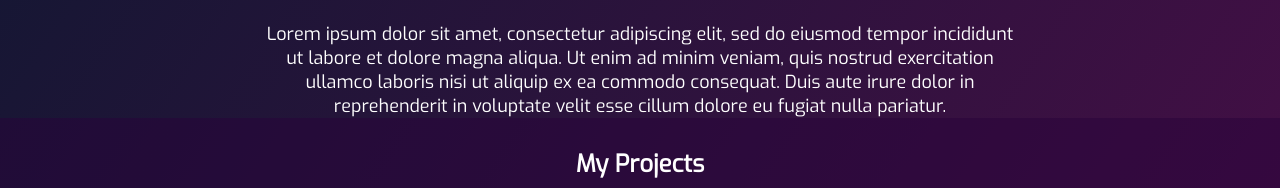
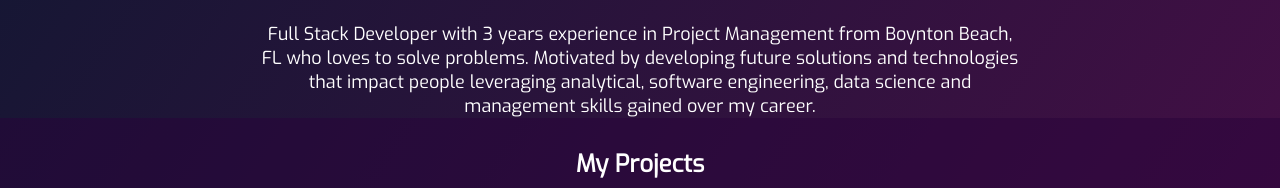
Before and after one commit to shahroze93/portfolio, a plain HTML site: page index.html in a window 1280 px wide. Shown: the part 760-948 px from the top of the page. Drawn offline with Linux system fonts and the light colour scheme.

Commit message:
Added brand statement

```diff
--- a/index.html
+++ b/index.html
@@ -36,9 +36,8 @@
       <h2>About Me</h2>
     </a>
     <img id="profileImg" src="https://imgur.com/tqFcSiI.jpg" alt="Avatar">
-    <p>Lorem ipsum dolor sit amet, consectetur adipiscing elit, sed do eiusmod tempor incididunt ut labore et dolore
-      magna aliqua. Ut enim ad minim veniam, quis nostrud exercitation ullamco laboris nisi ut aliquip ex ea commodo
-      consequat. Duis aute irure dolor in reprehenderit in voluptate velit esse cillum dolore eu fugiat nulla pariatur.
+    <p>
+      Full Stack Developer with 3 years experience in Project Management from Boynton Beach, FL who loves to solve problems. Motivated by developing future solutions and technologies that impact people leveraging analytical, software engineering, data science and management skills gained over my career.
     </p>
   </main>
 
```
